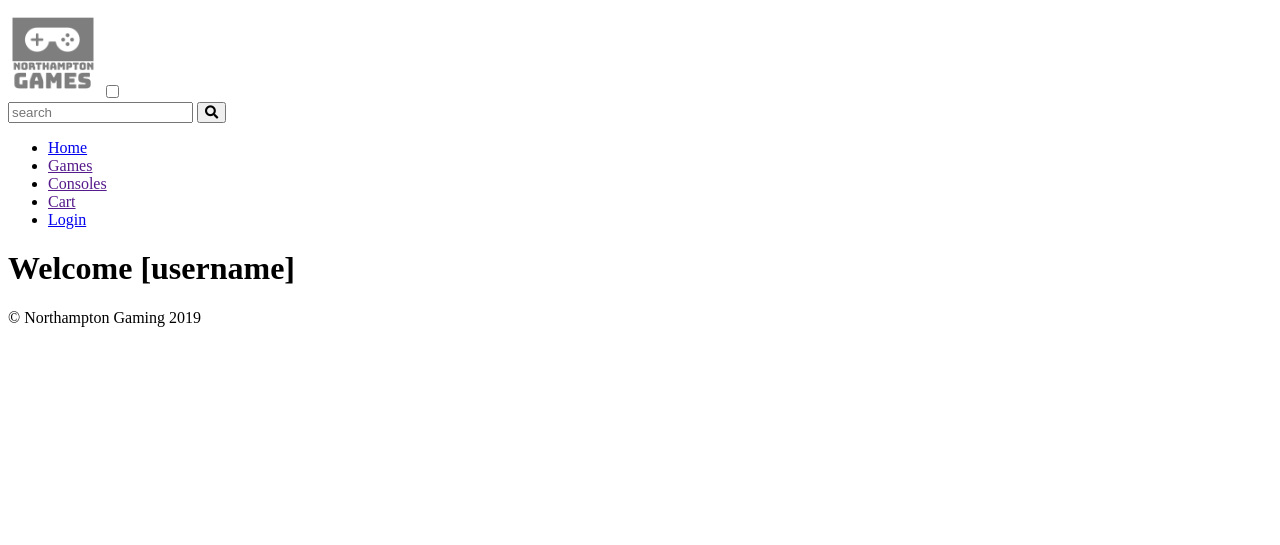
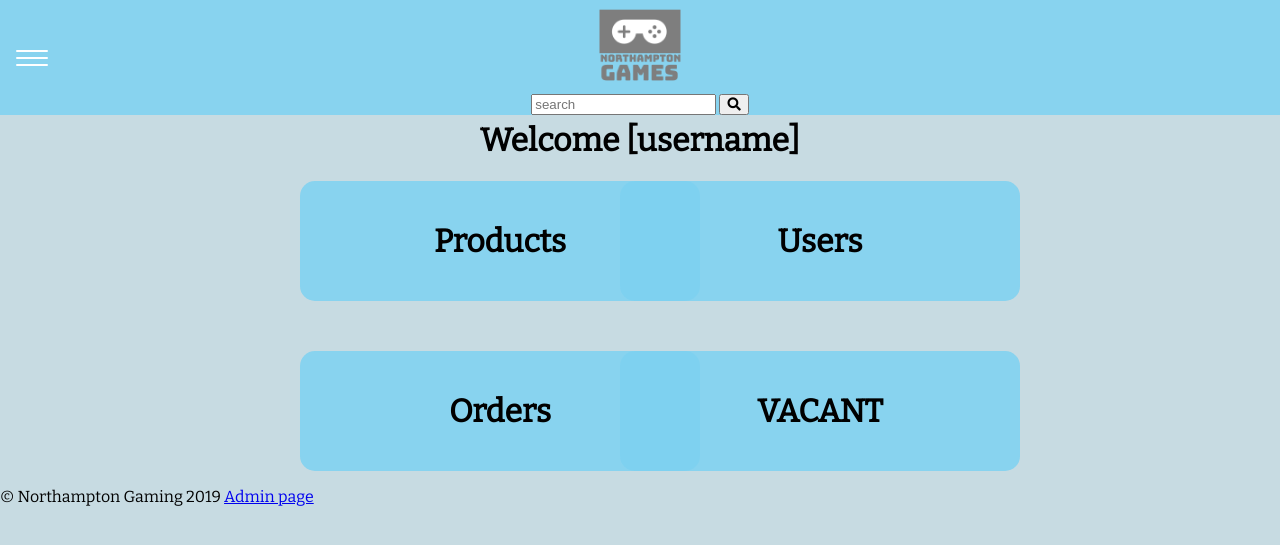
Before and after one commit to CallumTeesdale/GroupProject, a PHP site: page /admin in a window 1280 px wide. Shown: the top 545 px of the page. Run offline with PHP 8.4, Linux system fonts and the light colour scheme; some libraries are stand-ins or nearby versions.

Commit message:
admin layout complete changed login to hide typed password

```diff
--- a/templates/admin.html.php
+++ b/templates/admin.html.php
@@ -1,3 +1,35 @@
-<div class="title">
-  <h1> Welcome [username]</h1>
-</div>
+<body>
+
+  <div class="title">
+    <h1> Welcome [username]</h1>
+  </div>
+
+
+
+    <ul class="admin">
+      <li class="products">
+      <a href="#">
+
+        <h1>Products</h1>
+
+      </a>
+      </li>
+
+      <li class="users">
+      <h1>Users</h1>
+      </li>
+
+      <li class="orders">
+        <h1>Orders</h1>
+      </li>
+
+
+      <li class="vacant">
+        <h1>VACANT</h1>
+      </li>
+
+    </ul>
+
+
+
+</body>
--- a/templates/layout.html.php
+++ b/templates/layout.html.php
@@ -5,10 +5,12 @@
     <meta http-equiv="X-UA-Compatible" content="IE=edge">
     <title><?=$title?></title>
     <meta name="viewport" content="width=device-width, initial-scale=1">
-    <link rel="stylesheet" type="text/css" media="screen" href="styles/stylesheet.css" />
-<link rel='shortcut icon' type='image/x-icon' href='/favicon.ico'/>
-<link rel="stylesheet" href="https://use.fontawesome.com/releases/v5.6.3/css/all.css" integrity="sha384-UHRtZLI+pbxtHCWp1t77Bi1L4ZtiqrqD80Kn4Z8NTSRyMA2Fd33n5dQ8lWUE00s/" crossorigin="anonymous">
-<link href="https://fonts.googleapis.com/css?family=Bitter" rel="stylesheet">
+
+
+    <link rel="stylesheet" type="text/css" media="screen" href="styles/styles.css" />
+    <link rel='shortcut icon' type='image/x-icon' href='/favicon.ico'/>
+    <link rel="stylesheet" href="https://use.fontawesome.com/releases/v5.6.3/css/all.css" integrity="sha384-UHRtZLI+pbxtHCWp1t77Bi1L4ZtiqrqD80Kn4Z8NTSRyMA2Fd33n5dQ8lWUE00s/" crossorigin="anonymous">
+    <link href="https://fonts.googleapis.com/css?family=Bitter" rel="stylesheet">
 </head>
 <body class= main>
 
@@ -48,5 +50,7 @@
 <div class="copyright">
   &copy; Northampton Gaming 2019
 
+  <a href="../admin.php">Admin page</a>
+
 </div>
 </footer>
--- a/templates/login.html.php
+++ b/templates/login.html.php
@@ -4,6 +4,6 @@
 
 <form class="login-form" action="" method="post">
   <input type="search" placeholder="Username" id="search" name="search" class="search"><br><br><br>
-<input type="search" placeholder="Password" id="search" name="search" class="search"><br><br><br>
+<input type="password" placeholder="Password" id="search" name="search" class="search"><br><br><br>
 <button type="button" value="login"><i class="fas fa-sign-in-alt"></i> </button>
 </form>
```
